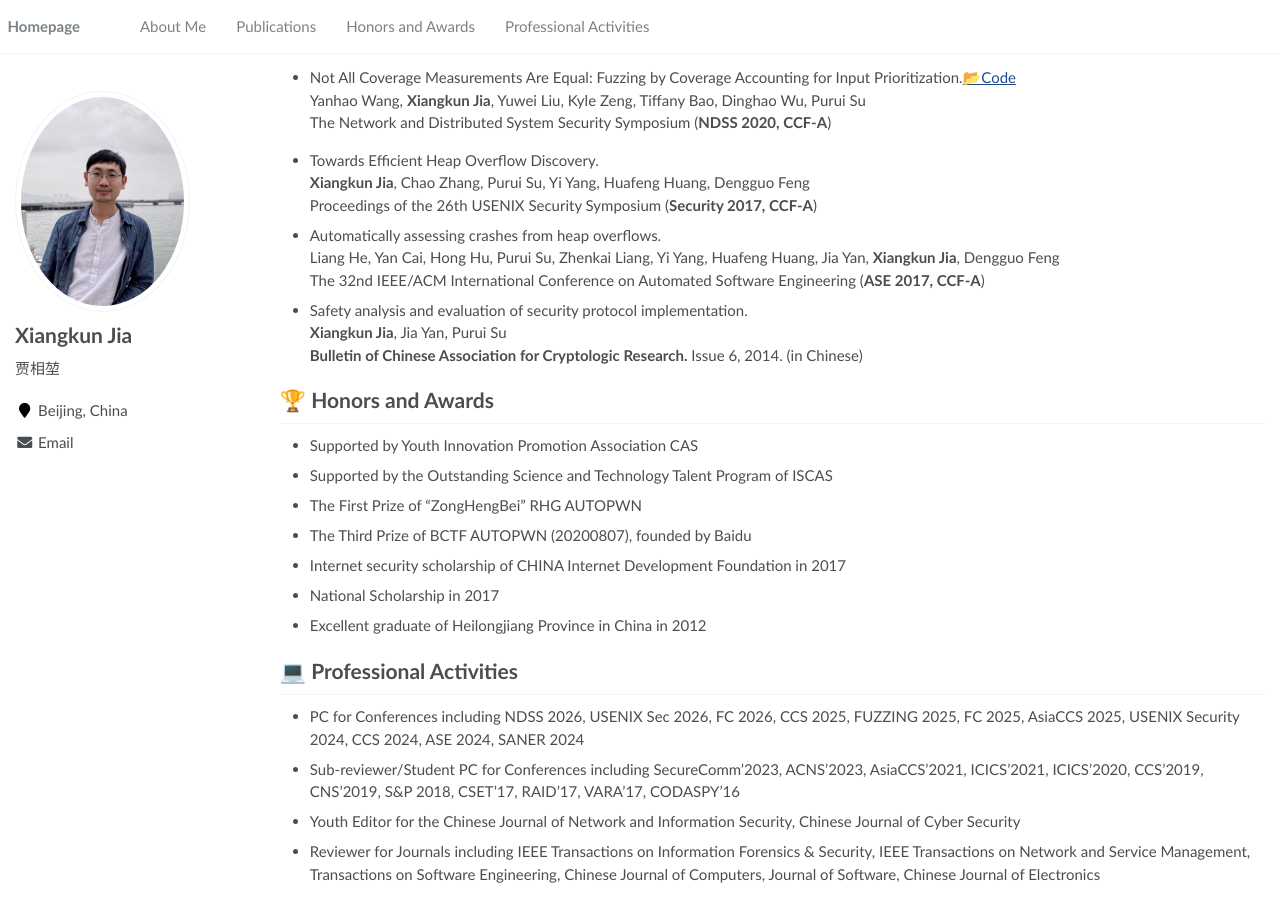
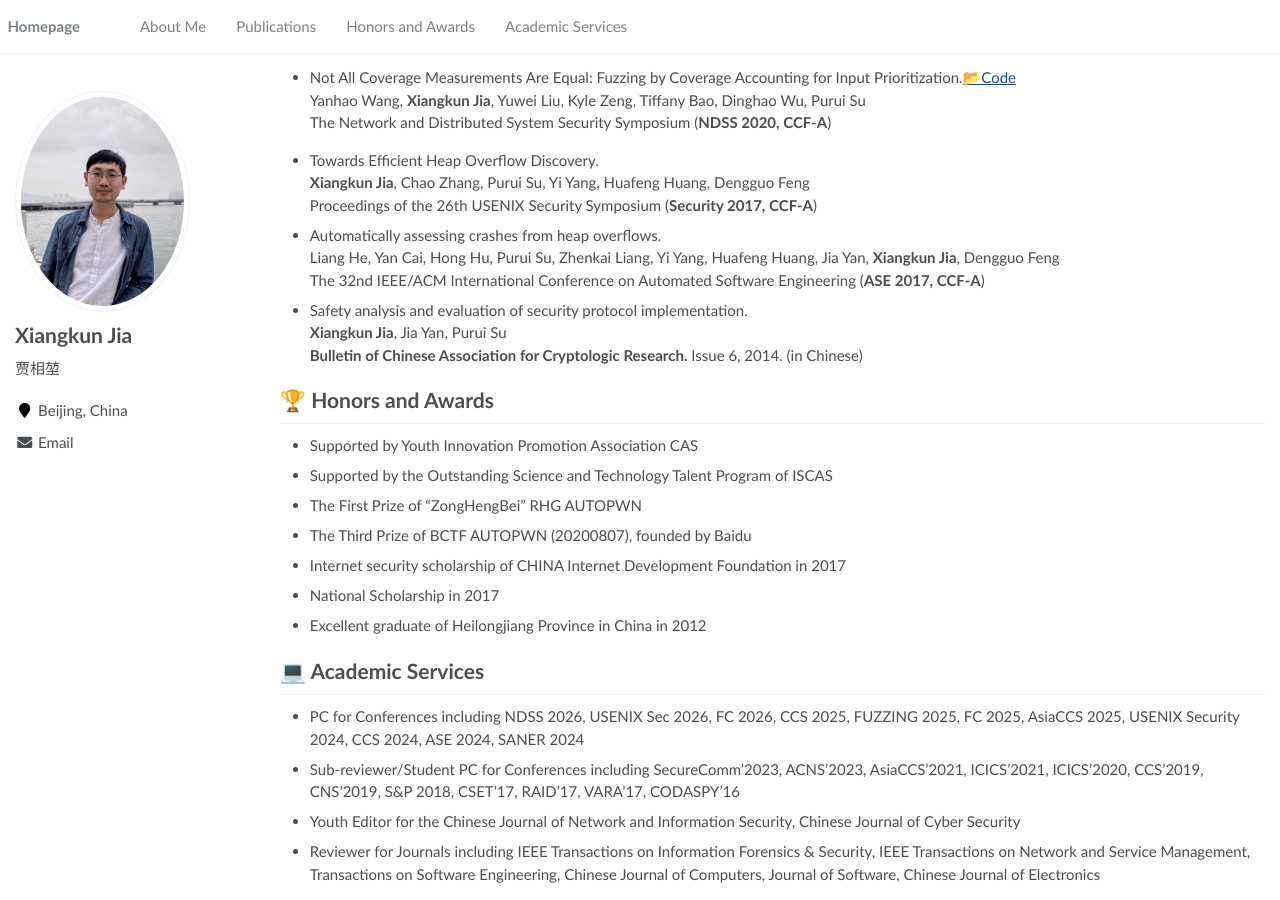
Before and after one commit to ajax4sec/ajax4sec.github.io, a Jekyll site: the page built from _pages/about.md, in a window 1280 px wide and 900 px high, scrolled down 1293 px. Built offline with Jekyll 4.4.1, drawn with Linux system fonts in a browser that asks for light colours.

Commit message:
update title

```diff
--- a/_data/navigation.yml
+++ b/_data/navigation.yml
@@ -9,5 +9,5 @@ main:
   - title: "Honors and Awards"
     url: "/#-honors-and-awards"
 
-  - title: "Professional Activities"
-    url: "/#-professional-activities"
+  - title: "Academic Services"
+    url: "/#-academic-services"
--- a/_pages/about.md
+++ b/_pages/about.md
@@ -123,7 +123,7 @@ The 32nd IEEE/ACM International Conference on Automated Software Engineering (<b
 - Excellent graduate of Heilongjiang Province in China in 2012
 
 
-# 💻 Professional Activities
+# 💻 Academic Services
 - PC for Conferences including NDSS 2026, USENIX Sec 2026, FC 2026, CCS 2025, FUZZING 2025, FC 2025, AsiaCCS 2025, USENIX Security 2024, CCS 2024, ASE 2024, SANER 2024
 - Sub-reviewer/Student PC for Conferences including SecureComm'2023, ACNS'2023, AsiaCCS'2021, ICICS'2021, ICICS'2020, CCS'2019, CNS'2019, S&P 2018, CSET'17, RAID'17, VARA'17, CODASPY'16
 - Youth Editor for the Chinese Journal of Network and Information Security, Chinese Journal of Cyber Security
--- a/old-version/index.html
+++ b/old-version/index.html
@@ -324,7 +324,7 @@
 
 
                 <div class="page-header">
-                  <h2>Professional Activities:</h2>
+                  <h2>Academic Services:</h2>
                 </div>
                 <h3>Student PC</h3>
                 <ul>
```
